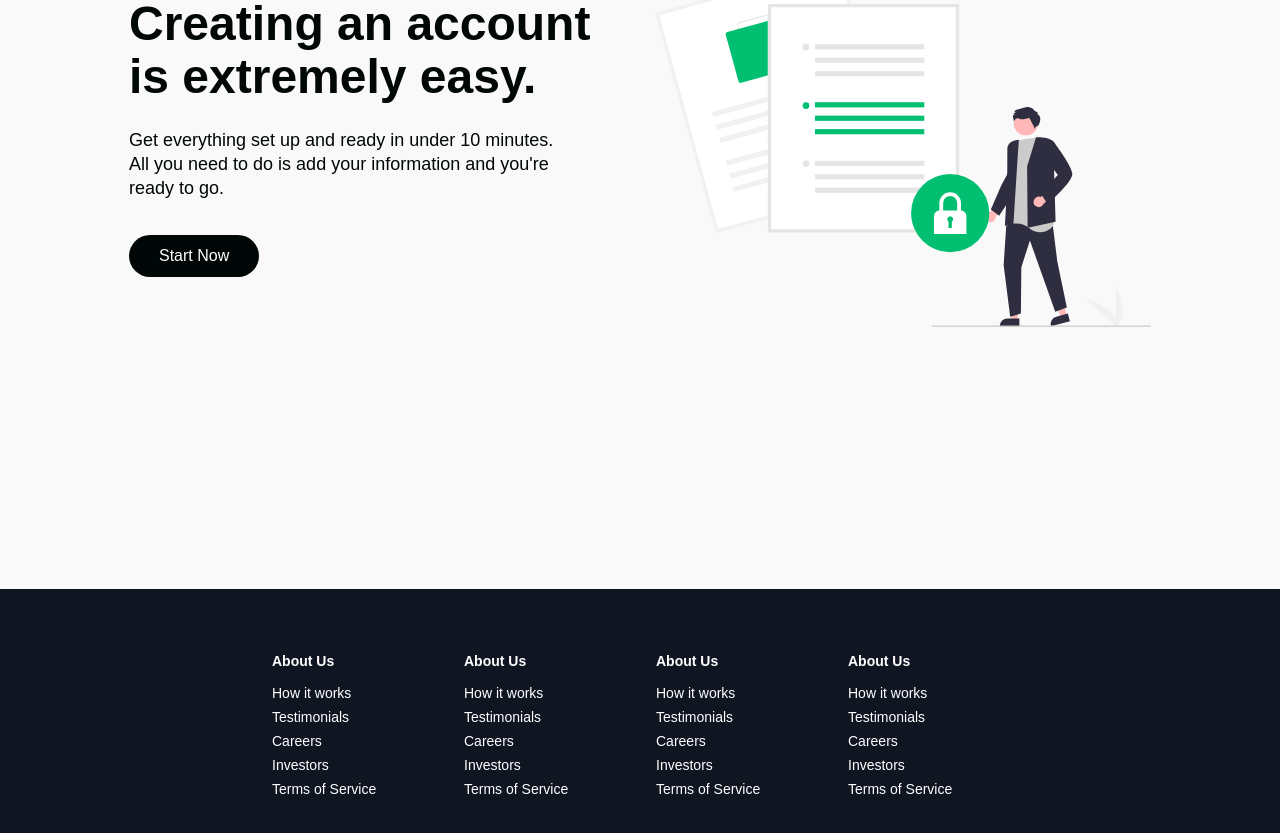
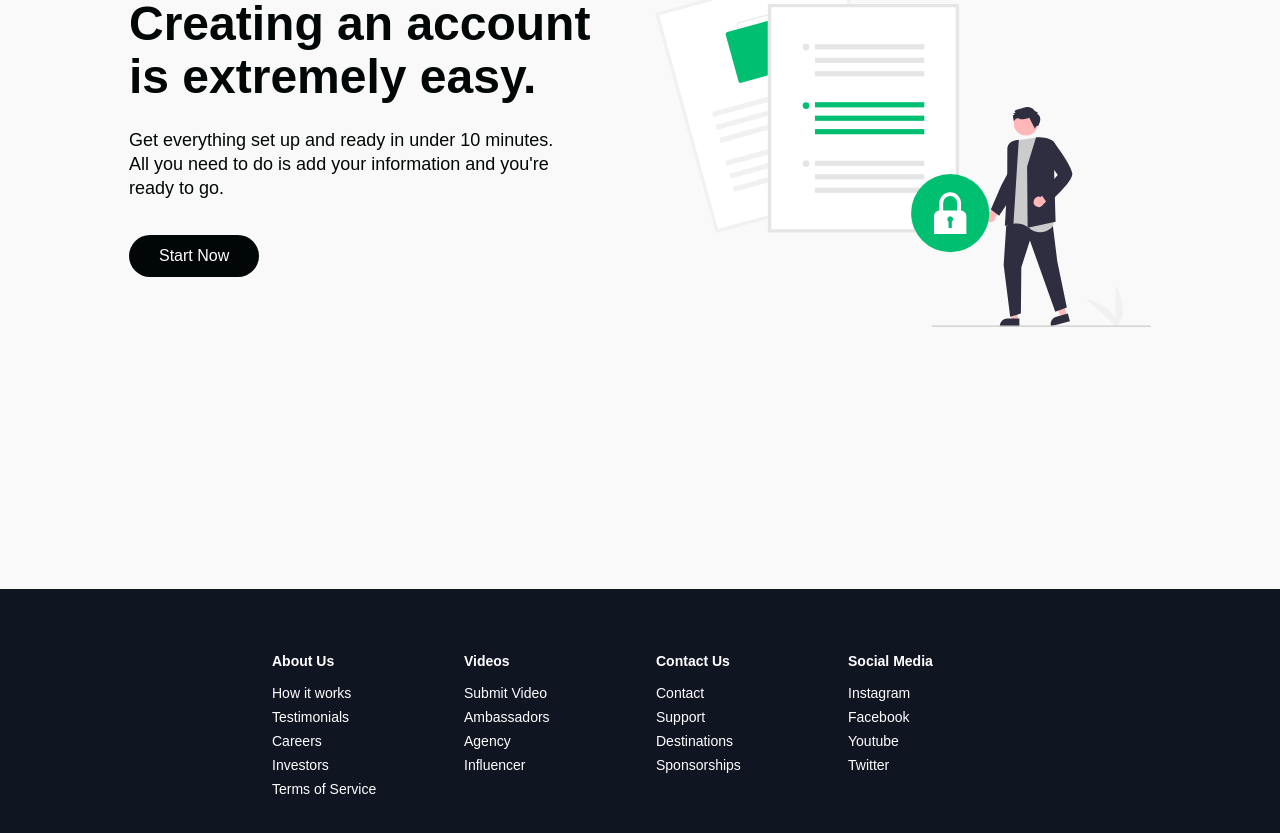
Before and after one commit to samseen/react-smooth-scroll, a React (Create React App) app: page / in a window 1280 px wide. Shown: the part 3591-4424 px from the top of the page. Built offline with nearby package versions, Linux system fonts and the light colour scheme; a web font is replaced by a local one.

Commit message:
Changed the footer main texts.

```diff
--- a/public/index.html
+++ b/public/index.html
@@ -7,7 +7,7 @@
     <meta name="theme-color" content="#000000" />
     <meta
       name="description"
-      content="Web site created using create-react-app"
+      content="Web site for CADit"
     />
     <link rel="apple-touch-icon" href="%PUBLIC_URL%/logo192.png" />
     <!--
@@ -24,7 +24,7 @@
       work correctly both with client-side routing and a non-root public URL.
       Learn how to configure a non-root public URL by running `npm run build`.
     -->
-    <title>React App</title>
+    <title>CADit Home</title>
   </head>
   <body>
     <noscript>You need to enable JavaScript to run this app.</noscript>
--- a/src/components/Footer/index.js
+++ b/src/components/Footer/index.js
@@ -16,33 +16,31 @@ const Footer = () => {
                             <FooterLink to="/signin">Terms of Service</FooterLink>
                         </FooterLinkItems>
                         <FooterLinkItems>
-                            <FooterLinkTitle>About Us</FooterLinkTitle>
-                            <FooterLink to="/signin">How it works</FooterLink>
-                            <FooterLink to="/signin">Testimonials</FooterLink>
-                            <FooterLink to="/signin">Careers</FooterLink>
-                            <FooterLink to="/signin">Investors</FooterLink>
-                            <FooterLink to="/signin">Terms of Service</FooterLink>
+                            <FooterLinkTitle>Videos</FooterLinkTitle>
+                            <FooterLink to="/">Submit Video</FooterLink>
+                            <FooterLink to="/">Ambassadors</FooterLink>
+                            <FooterLink to="/">Agency</FooterLink>
+                            <FooterLink to="/">Influencer</FooterLink>
                         </FooterLinkItems>
                     </FooterLinksWrapper>
                     <FooterLinksWrapper>
                         <FooterLinkItems>
-                            <FooterLinkTitle>About Us</FooterLinkTitle>
-                            <FooterLink to="/signin">How it works</FooterLink>
-                            <FooterLink to="/signin">Testimonials</FooterLink>
-                            <FooterLink to="/signin">Careers</FooterLink>
-                            <FooterLink to="/signin">Investors</FooterLink>
-                            <FooterLink to="/signin">Terms of Service</FooterLink>
+                            <FooterLinkTitle>Contact Us</FooterLinkTitle>
+                            <FooterLink to="/">Contact</FooterLink>
+                            <FooterLink to="/">Support</FooterLink>
+                            <FooterLink to="/">Destinations</FooterLink>
+                            <FooterLink to="/">Sponsorships</FooterLink>
                         </FooterLinkItems>
                         <FooterLinkItems>
-                            <FooterLinkTitle>About Us</FooterLinkTitle>
-                            <FooterLink to="/signin">How it works</FooterLink>
-                            <FooterLink to="/signin">Testimonials</FooterLink>
-                            <FooterLink to="/signin">Careers</FooterLink>
-                            <FooterLink to="/signin">Investors</FooterLink>
-                            <FooterLink to="/signin">Terms of Service</FooterLink>
+                            <FooterLinkTitle>Social Media</FooterLinkTitle>
+                            <FooterLink to="/">Instagram</FooterLink>
+                            <FooterLink to="/">Facebook</FooterLink>
+                            <FooterLink to="/">Youtube</FooterLink>
+                            <FooterLink to="/">Twitter</FooterLink>
                         </FooterLinkItems>
                     </FooterLinksWrapper>
                 </FooterLinksContainer>
+
             </FooterWrap>
         </FooterContainer>
     )
```
